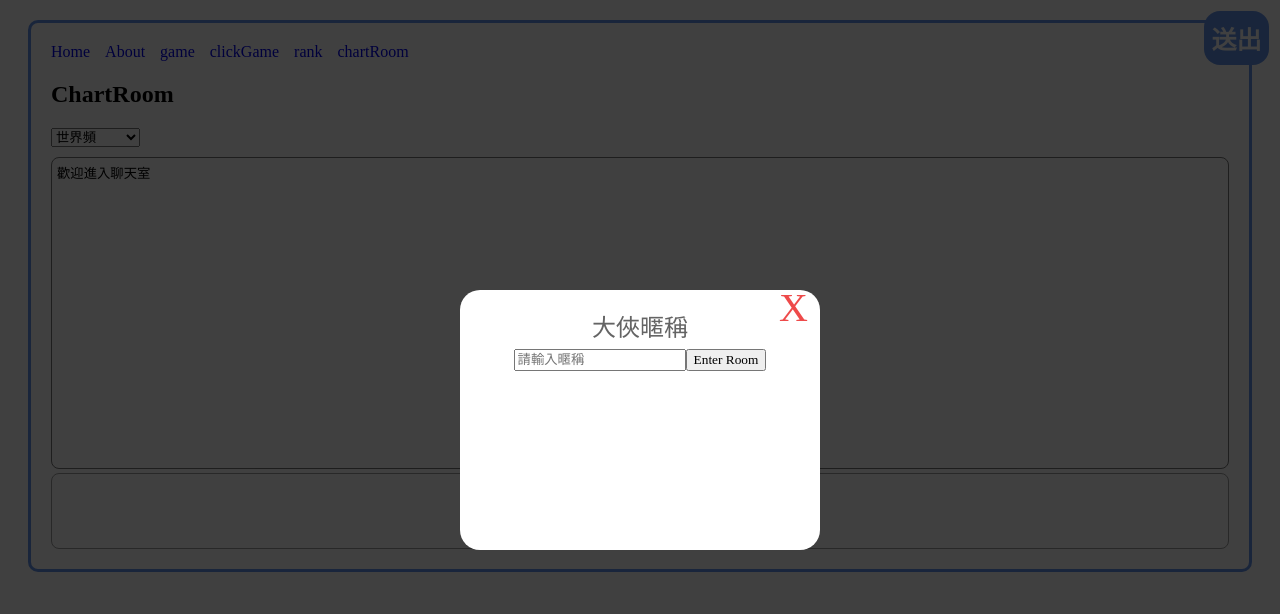
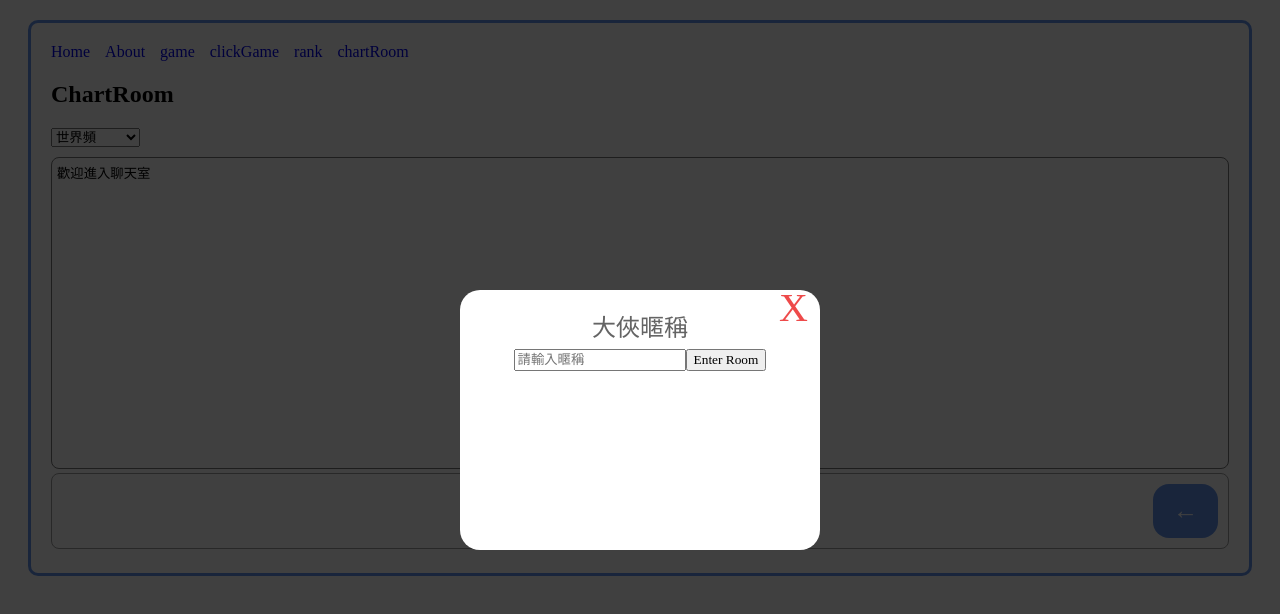
Before and after one commit to ts03085781/side-project, a Next.js app: page /chartRoom in a window 1280 px wide. Shown: the top 614 px of the page. Built offline with nearby package versions, Linux system fonts and the light colour scheme; no server answers; a web font is replaced by a local one.

Commit message:
updata chartRoom js

```diff
--- a/pages/chartRoom.js
+++ b/pages/chartRoom.js
@@ -5,7 +5,7 @@ import fetch from 'isomorphic-unfetch'
 import React, { useState, useEffect, useRef } from 'react';
 import ChartRoomNameCheck from '../components/chartRoomNameCheck';
 import webSocket from 'socket.io-client';
-import '../scss/chartRoom.scss'
+import '../scss/chartRoom.scss';
 
 const ip = '10.41.4.244' //後端伺服器的浮動ip位置
 
@@ -88,7 +88,6 @@ const ChartRoom = (props) => {
     //發送訊息
     const sendMessage = (typeOfWs) => {
         //判斷是否屬於任一房間內的發送訊息
-        if(nickName !== ''){
         if(inputText && nowRoom === 'total'){
             //以 emit 送訊息，並以 getMessage 為名稱送給 server 捕捉
             const massages = `${nickName} :  ${inputText}`
@@ -98,9 +97,6 @@ const ChartRoom = (props) => {
             const massages = `${nickName} :  ${inputText}`
             Ws.current.emit('roomTalk', massages)
             setInputText('')
-            }
-        }else{
-            alert('請輸入暱稱')
         }
     }
 
@@ -118,7 +114,7 @@ const ChartRoom = (props) => {
 
     //當按下 Enter 時
     const enterSubmit = (e) => {
-        if (e.keyCode === 13) {
+        if (e.keyCode === 13 && inputText) {
             sendMessage('getMessageAll')
         }
     }
@@ -150,12 +146,10 @@ const ChartRoom = (props) => {
                     </select>
                 </div>
                 <textarea className="textarea" readOnly={true} value={allMassage}/>
-                <div>
+                <div className="outSideInput">
                     {/* <input className="nickName" type="text" onChange={nickNameChange} value={nickName} placeholder="請輸入暱稱"/> */}
-                    <div>
-                        <input className="textInput" type="text" onChange={inputOnChange} onKeyDown={enterSubmit} value={inputText}/>
-                        <input className='sendBtn' type="button" value="送出" onClick={()=>sendMessage('getMessageAll')}/>
-                    </div>
+                    <textarea className="textInput"  onChange={inputOnChange} onKeyDown={enterSubmit} value={inputText}/>
+                    <input className='sendBtn' type="button" value="←" onClick={()=>sendMessage('getMessageAll')}/>
                     {/* <input type="button" value="斷開蓮線" onClick={disConnectWebSocket}/> */}
                     {/* <input className='sendBtn' type="button" value="發送訊息給自己" onClick={()=>sendMessage('getMessage')}/> */}
                     {/* <input className='sendBtn' type="button" value="發送訊息給除了自己以外的所有人" onClick={()=>sendMessage('getMessageLess')}/> */}
```
Lines whose indentation alone changed are shown as unchanged.
